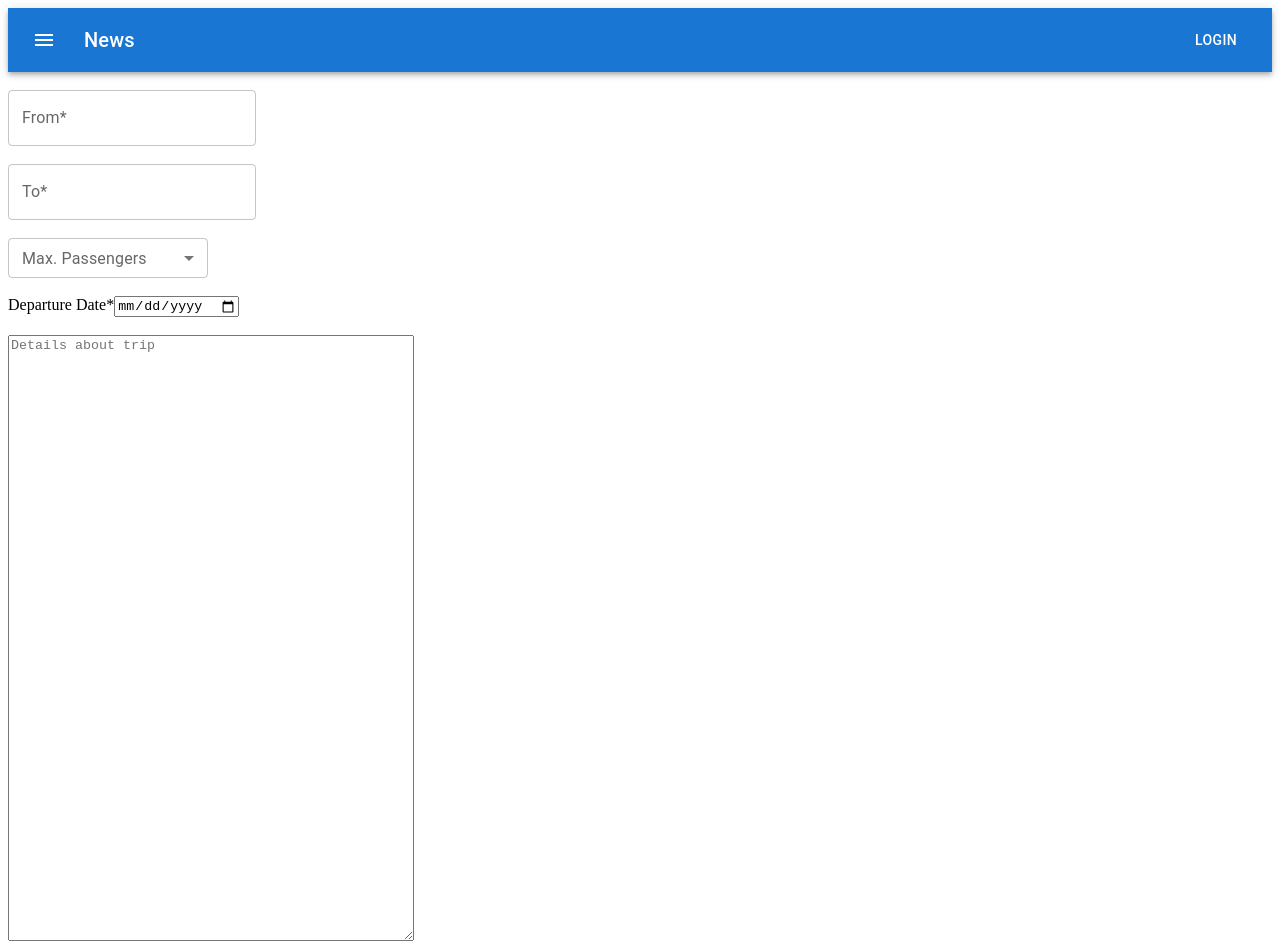
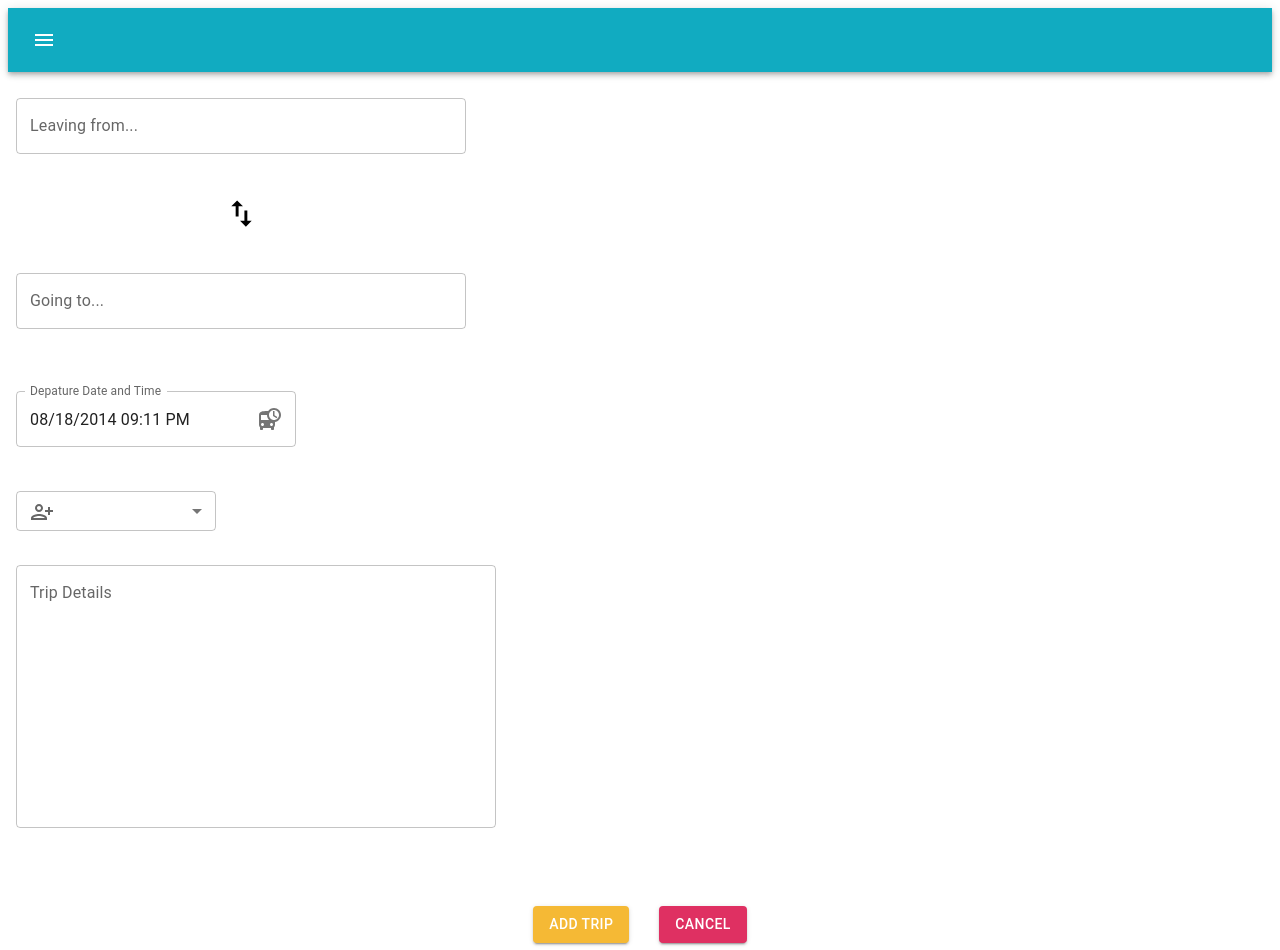
Before and after one commit to rfe-Ride-Share/Hidden-Sand-Village, a React (Create React App) app in the folder client/: page / in a window 1280 px wide. Shown: the top 950 px of the page. Built offline with nearby package versions, Linux system fonts and the light colour scheme; the HTML template or start-up script is replaced by a standard one.

Commit message:
Add Trip Post - Ready For Review

```diff
--- a/client/src/components/add-trip-view/add-trip-view.jsx
+++ b/client/src/components/add-trip-view/add-trip-view.jsx
@@ -8,34 +8,80 @@ import Button from '@mui/material/Button';
 import IconButton from '@mui/material/IconButton';
 import MenuIcon from '@mui/icons-material/Menu';
 import TextareaAutosize from '@mui/material/TextareaAutosize';
-//import styled from 'styled-components';
+import styled from 'styled-components';
 import TextField from '@mui/material/TextField';
 import InputLabel from '@mui/material/InputLabel';
 import MenuItem from '@mui/material/MenuItem';
 import FormControl from '@mui/material/FormControl';
 import Select, { SelectChangeEvent } from '@mui/material/Select';
 import Stack from '@mui/material/Stack';
-// import { AdapterDateFns } from '@mui/x-date-pickers/AdapterDateFns';
-import { AdapterMoment } from '@mui/x-date-pickers/AdapterMoment';
-import { LocalizationProvider } from '@mui/x-date-pickers/LocalizationProvider';
-import { TimePicker } from '@mui/x-date-pickers/TimePicker';
-import { DateTimePicker } from '@mui/x-date-pickers/DateTimePicker';
-import { DesktopDatePicker } from '@mui/x-date-pickers/DesktopDatePicker';
-import { MobileDatePicker } from '@mui/x-date-pickers/MobileDatePicker';
+import InputAdornment from '@mui/material/InputAdornment';
+//import { AdapterDateFns } from '@mui/x-date-pickers/AdapterDateFns';
+import  {AdapterMoment}  from '@mui/x-date-pickers/AdapterMoment';
+import  {LocalizationProvider}  from '@mui/x-date-pickers/LocalizationProvider';
+import  TimePicker  from '@mui/x-date-pickers/TimePicker';
+import  {DateTimePicker}  from '@mui/x-date-pickers/DateTimePicker';
+// import { DesktopDatePicker } from '@mui/x-date-pickers/DesktopDatePicker';
+// import { MobileDatePicker } from '@mui/x-date-pickers/MobileDatePicker';
 
 
-
+import DepartureBoardIcon from '@mui/icons-material/DepartureBoard';
+import PersonAddAltIcon from '@mui/icons-material/PersonAddAlt';
+import SwapVertIcon from '@mui/icons-material/SwapVert';
+import DataUsageIcon from '@mui/icons-material/DataUsage';
+import FiberManualRecordIcon from '@mui/icons-material/FiberManualRecord';
 
 
 
 
 function AddTripView() {
 
+  const [seats, setSeats] = React.useState('');
+  const [value, setValue] = React.useState(
+    new Date('2014-08-18T21:11:54')
+  );
+
+  const [tripDetails, setTripDetails] = React.useState('');
+  const [from, setFrom] = React.useState('');
+  const [to, setTo] = React.useState('');
+  const [tripValue, setTripValue] = React.useState('');
+
+  ////////////////////////////////////////////
+////           STATE OBJ                ///
+///////////////////////////////////////////
+
+const tripPost = {
+  from: from,
+  to: to,
+  seats: seats,
+  dateTime: value,
+  tripDetails: tripValue
+
+}
+
+//console.log('tripPost', tripPost)
+
+////////////////////////////////////////
+//     SEND OFF DATA                 //
+//////////////////////////////////////
+
+
+const handleSubmit = (event) => {
+
+//event.preventDefault();
+console.log('add trip information', tripPost)
+
+};
+
+
+  ///////////////////////////////
+  ///          TOP BAR        ///
+  //////////////////////////////
   const ButtonAppBar = (
 
 
       <Box sx={{ flexGrow: 1 }}>
-        <AppBar position="static">
+        <AppBar position="static" className="top-bar">
           <Toolbar>
             <IconButton
               size="large"
@@ -47,59 +93,30 @@ function AddTripView() {
               <MenuIcon />
             </IconButton>
             <Typography variant="h6" component="div" sx={{ flexGrow: 1 }}>
-              News
+
             </Typography>
-            <Button color="inherit">Login</Button>
+            <Button color="inherit"></Button>
           </Toolbar>
         </AppBar>
       </Box>
 
 
   );
-///////////////////////////////////////
-  const TextBox = (
-    <TextareaAutosize
-    aria-label="minimum height"
-    minRows={3}
-    placeholder="Details about trip"
-    style={{ width: 400, height: 200 }}
-  />
-  );
 
-///////////////////////////////////////////
-  const BasicTextFields =(
 
-      <Box
-      component="form"
-      sx={{
-        '& .MuiTextField-root': { m: 1, width: '25ch' },
-      }}
-      noValidate
-      autoComplete="off"
-    >
-        <TextField
-          required
-          id="outlined-required"
-          label="Required"
-          defaultValue="Hello World"
-        />
-        <TextField id="outlined-basic" label="Outlined" variant="outlined" />
-        <TextField id="filled-basic" label="Filled" variant="filled" />
-        <TextField id="standard-basic" label="Standard" variant="standard" />
-      </Box>
-    );
 ////////////////////////////////////////////////////////
+///                 PASSENGERS                      ///
+///////////////////////////////////////////////////////
 
-  const [seats, setSeats] = React.useState('');
 
   const handleChange = (event) => {
     setSeats(event.target.value);
   };
-
+  const icon =  <PersonAddAltIcon/>
   const BasicSelect = (
 
-      <FormControl sx={{minWidth: 200 }} size="small">
-        <InputLabel id="demo-simple-select-label">Max. Passengers</InputLabel>
+      <FormControl sx={{m:1, minWidth: 200 }} size="small">
+        <InputLabel id="demo-simple-select-label">{icon}</InputLabel>
         <Select
           labelId="demo-simple-select-label"
           id="demo-simple-select"
@@ -122,29 +139,144 @@ function AddTripView() {
 
   );
 
+//////////////////////////////////////////////////
+//             DATE  AND TIME                  //
+/////////////////////////////////////////////////
+
+
+  const handleDateChange = (newValue) => {
+    setValue(newValue)
+  };
 
 
 
-  return (
-    <div>
-    {ButtonAppBar}<br></br>
-    <TextField id="outlined-basic" label="From*"  variant="outlined" /><br></br><br></br>
-    <TextField id="outlined-basic" label="To*" variant="outlined" /><br></br><br></br>
+  const dateTime = (
 
-    {BasicSelect}<br></br><br></br>
+    <LocalizationProvider dateAdapter={AdapterMoment}>
 
-    <label for="birthday">Departure Date*</label>
-          <input type="date" id="date" name="date" onChange={(e) => {console.log(e.target.value)}}></input><br></br><br></br>
+        <DateTimePicker
+          label="Depature Date and Time"
+          value={value}
+          onChange={handleDateChange}
+          renderInput={(params) => <TextField {...params} />}
+          InputProps={{
+            endAdornment: (
+              <InputAdornment position="end">
+                <DepartureBoardIcon />
+              </InputAdornment>  ),
+        }}/>
 
 
-    {TextBox}
+    </LocalizationProvider>
+  );
+
+/////////////////////////////////
+//       TRIP DETAILS         //
+///////////////////////////////
+
+    const handleTripChange = (event) => {
+      setTripValue(event.target.value);
+    };
+
+    const trip = (
+      <Box
+        component="form"
+        sx={{
+          '& .MuiTextField-root': { m: 1, width: '60ch'},
+        }}
+        noValidate
+        autoComplete="off"
+      >
+        <div>
+          <TextField fullWidth
+            id="outlined-multiline-flexible"
+            label="Trip Details"
+            multiline
+            maxRows={20}
+            minRows={10}
+            value={tripValue}
+            onChange={handleTripChange}
+            placeholder="Tell people about your trip!"
+
+          />
+          </div>
+          </Box>
+          );
 
 
 
 
 
+///////////////////////////
+//   RENDERED STUFFF      //
+///////////////////////////
+
+
+  return (
+
+    <div>
+      <TopBar>
+      {ButtonAppBar}
+      </TopBar>
+      <br></br>
+    <Stack spacing={3} sx={{m:1, width: 450}}>
+
+    <TextField id="outlined-basic" label="Leaving from..."  variant="outlined" onChange={(e) => {setFrom(e.target.value)}}/><br></br>
+
+     <IconArrow>
+     <SwapVertIcon fontSize="large"/>
+     </IconArrow>
+
+
+    <br></br>
+    <TextField id="outlined-basic" label="Going to..." variant="outlined" onChange={(e) => {setTo(e.target.value)}}/><br></br><br></br>
+     </Stack><br></br>
+    <TextAreaCenter>
+    {dateTime}
+    </TextAreaCenter><br></br><br></br>
+    {BasicSelect}<br></br><br></br>
+    {trip}
+    <ButtonCan className="button-container">
+      <Button className="post-button" variant="contained" type="submit" onClick={(e) => {handleSubmit()}}>Add Trip</Button>
+      <Button className="cancel-button" variant="contained" type="submit" onClick={(e) => {console.log('CANCEL')}}>Cancel</Button>
+    </ButtonCan>
     </div>
   )
 }
 
+const ButtonCan = styled.div`
+
+
+  display: flex;
+  justify-content: center;
+  margin-top: 70px;
+  .post-button{
+    background:#F5B935;
+
+  }
+
+  .cancel-button{
+    background: #DF3062;
+    margin-left: 30px;
+
+  }
+
+`
+
+const TextAreaCenter = styled.div`
+margin-left: 8px;
+
+`
+
+const IconArrow = styled.div`
+display: flex;
+justify-content: center;
+`
+
+const TopBar = styled.div`
+.top-bar{
+  background: #11ABC1;
+}
+`
+
 export default AddTripView;
--- a/package.json
+++ b/package.json
@@ -19,6 +19,7 @@
     "eslint-config-airbnb": "^19.0.4",
     "express": "^4.18.1",
     "jest": "^28.1.3",
+    "moment": "^2.29.4",
     "mongoose": "^6.5.2",
     "nodemon": "^2.0.19",
     "path": "^0.12.7",
```
Also changed, not shown: 2 other files (tests, documents, lock files or other folders).
